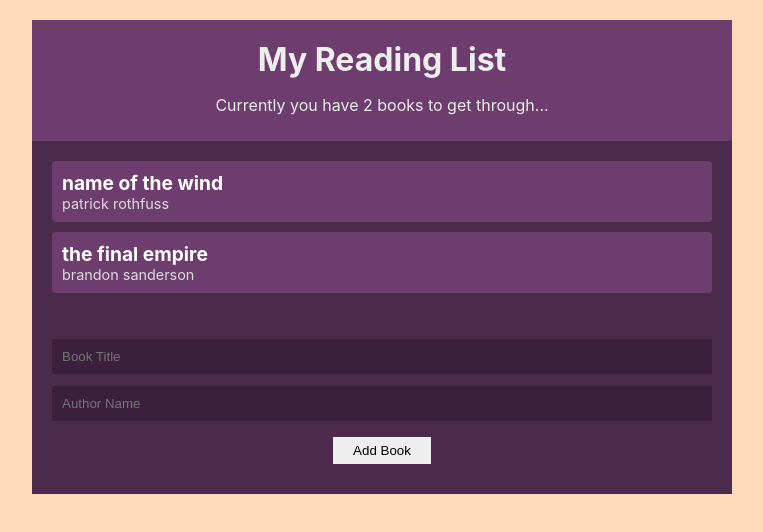
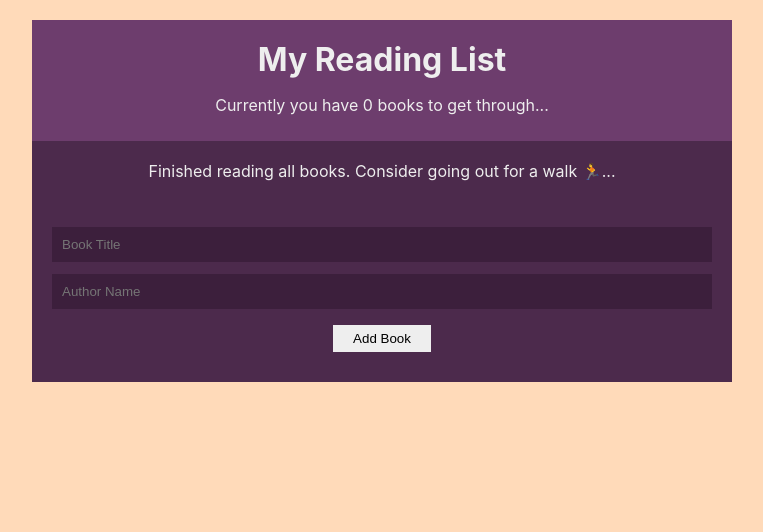
Before and after one commit to esinghrahul/react-reading-list, a React (Create React App) app: page / in a window 1280 px wide. Shown: the top 532 px of the page, without its empty margins (258-1021 px from the left). Built offline with nearby package versions, Linux system fonts and the light colour scheme.

Commit message:
Added and incorporated book reducers to avoid passing individual methds as props to components

```diff
--- a/src/components/book/book-details.component.jsx
+++ b/src/components/book/book-details.component.jsx
@@ -2,9 +2,10 @@
 import { BookContext } from '../../contexts/BookContext'
 
 const BookDetails = ({book}) => {
-    const {removeBook} = useContext(BookContext)
+    // const {removeBook} = useContext(BookContext)
+    const {dispatch} = useContext(BookContext)
     return(
-        <li onClick= {() => removeBook(book.id)}>
+        <li onClick= {() => dispatch({type: 'REMOVE_BOOK', id: book.id})}>
             <div className="title">{book.title}</div>
             <div className="author">{book.author}</div>
         </li>
--- a/src/components/book/book-form.component.jsx
+++ b/src/components/book/book-form.component.jsx
@@ -2,12 +2,14 @@
 import { BookContext } from '../../contexts/BookContext'
 
 const BookForm = () => {
-    const { addBook } = useContext(BookContext)
+    // const { addBook } = useContext(BookContext)
+    const {dispatch} = useContext(BookContext)
     const [title, setTitle] = useState('')
     const [author, setAuthor] = useState('')
     const handleSubmit = (e) => {
         e.preventDefault();
-        addBook(title, author)
+        // addBook(title, author)
+        dispatch({type: 'ADD_BOOK', book: {title, author}})
         setTitle('')
         setAuthor('')
     }
--- a/src/contexts/BookContext.js
+++ b/src/contexts/BookContext.js
@@ -1,13 +1,17 @@
-import React, { createContext, useState } from 'react'
+import React, { createContext, useState, useReducer } from 'react'
 import {v4 as uuid} from 'uuid'
+import { bookReducer } from '../reducers/book-reducer'
 
 export const BookContext = createContext()
 
 const BookContextProvider = (props) => {
+    //useState Hooks for setting initial values
+    /*
     const [books, setBooks] = useState([
     {title: 'name of the wind', author: 'patrick rothfuss', id: 1},
     {title: 'the final empire', author: 'brandon sanderson', id: 2},
     ])
+
 
     const addBook = (title, author) => {
         setBooks([...books, {title: title, author: author, id: uuid() }])
@@ -21,6 +25,15 @@
             {props.children}
         </BookContext.Provider>
     )
+    */
+
+    //useReducer hook to define initial book State and send a dispatch function rather than passing all relevant functions individually
+    const [books, dispatch] = useReducer(bookReducer, [])
+    return(
+        <BookContext.Provider value = {{books, dispatch}}>
+            {props.children}
+        </BookContext.Provider>
+    )
 }
 
 export default BookContextProvider
--- /dev/null
+++ b/src/reducers/book-reducer.js
@@ -0,0 +1,16 @@
+import {v4 as uuid} from 'uuid'
+
+export const bookReducer = (state, action) => {
+    switch(action.type){
+        case 'ADD_BOOK':
+            return [...state,
+            {title: action.book.title,
+            author: action.book.author,
+            id: uuid()
+        }]
+        case 'REMOVE_BOOK':
+            return state.filter(book => book.id !== action.id)
+        default:
+            return state
+    }
+}
```
